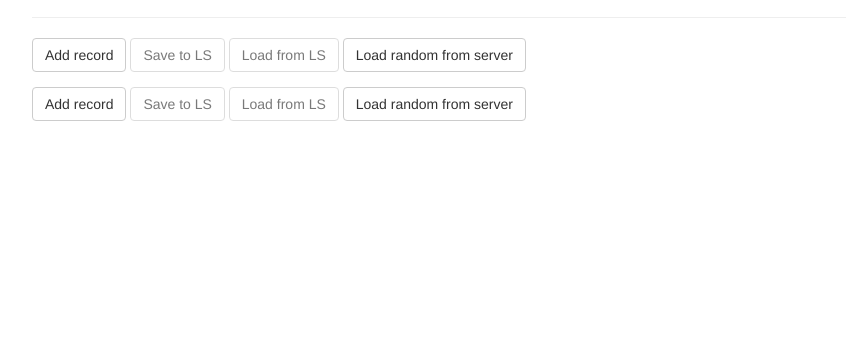
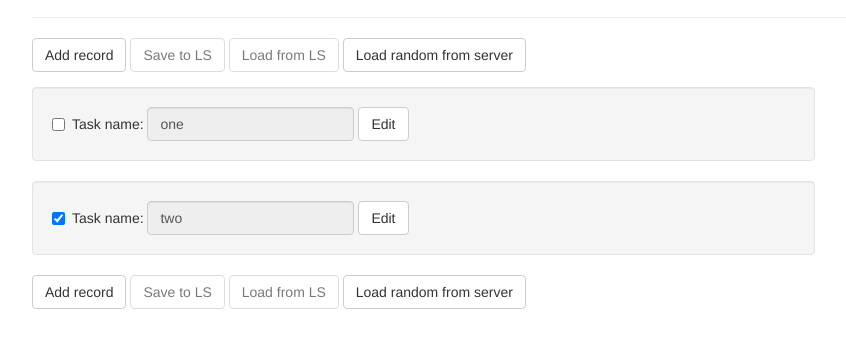
Before and after one commit to Holovin/D_and_angular, a plain HTML site: page todoApp/index.html in a window 1280 px wide. Shown: the part 83-430 px from the top of the page, without its empty margins (38-884 px from the left). Drawn offline with nearby package versions, Linux system fonts and the light colour scheme.

Commit message:
Fix: correct js filename

```diff
--- a/todoApp/index.html
+++ b/todoApp/index.html
@@ -24,8 +24,10 @@
 
         <script src="./main.js"></script>
         <script src="./main.ctrl.js"></script>
+
         <script src="./data-provider/data-provider.module.js"></script>
-        <script src="./data-provider/data-provider.service.js"></script>
+        <script src="./data-provider/network.service.js"></script>
+
         <script src="./todo/list/todo-list.component.js"></script>
         <script src="./todo/row/todo-row.component.js"></script>
         <script src="./todo/controls/todo-controls.component.js"></script>
```
